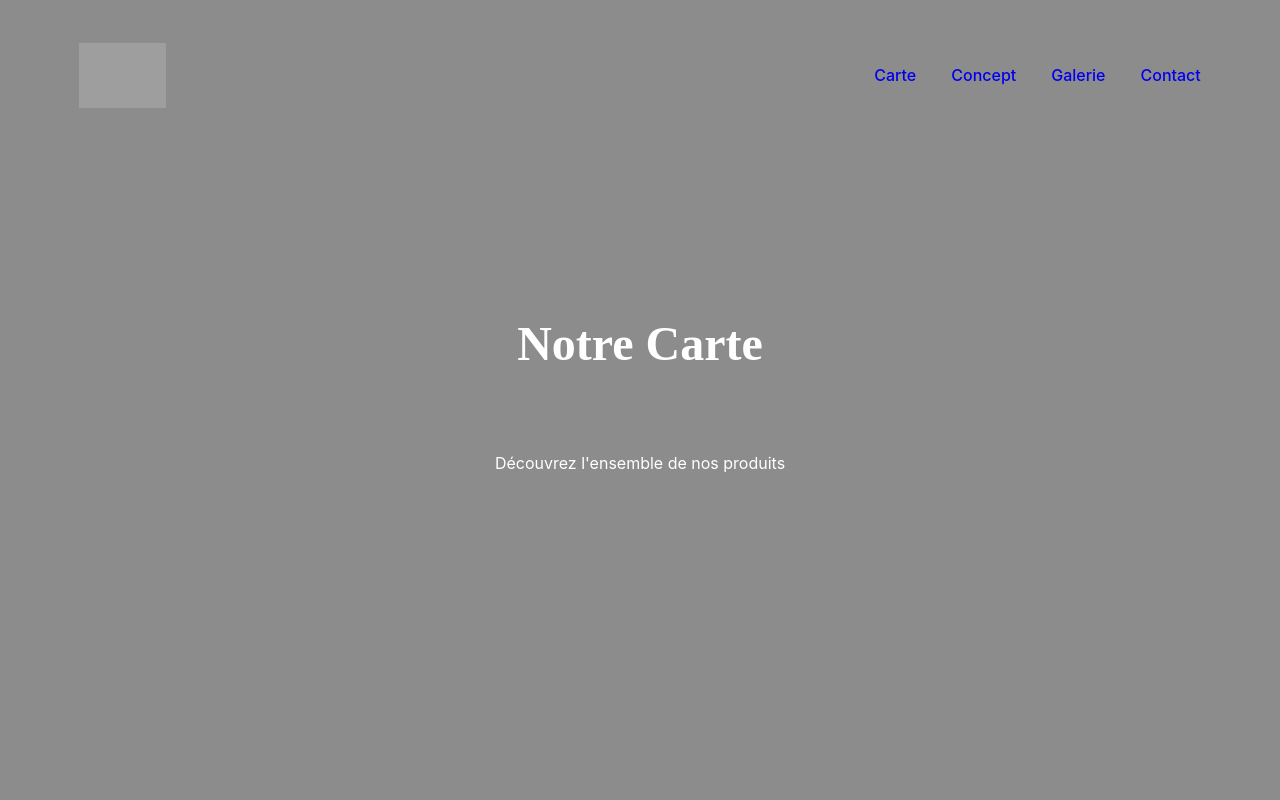
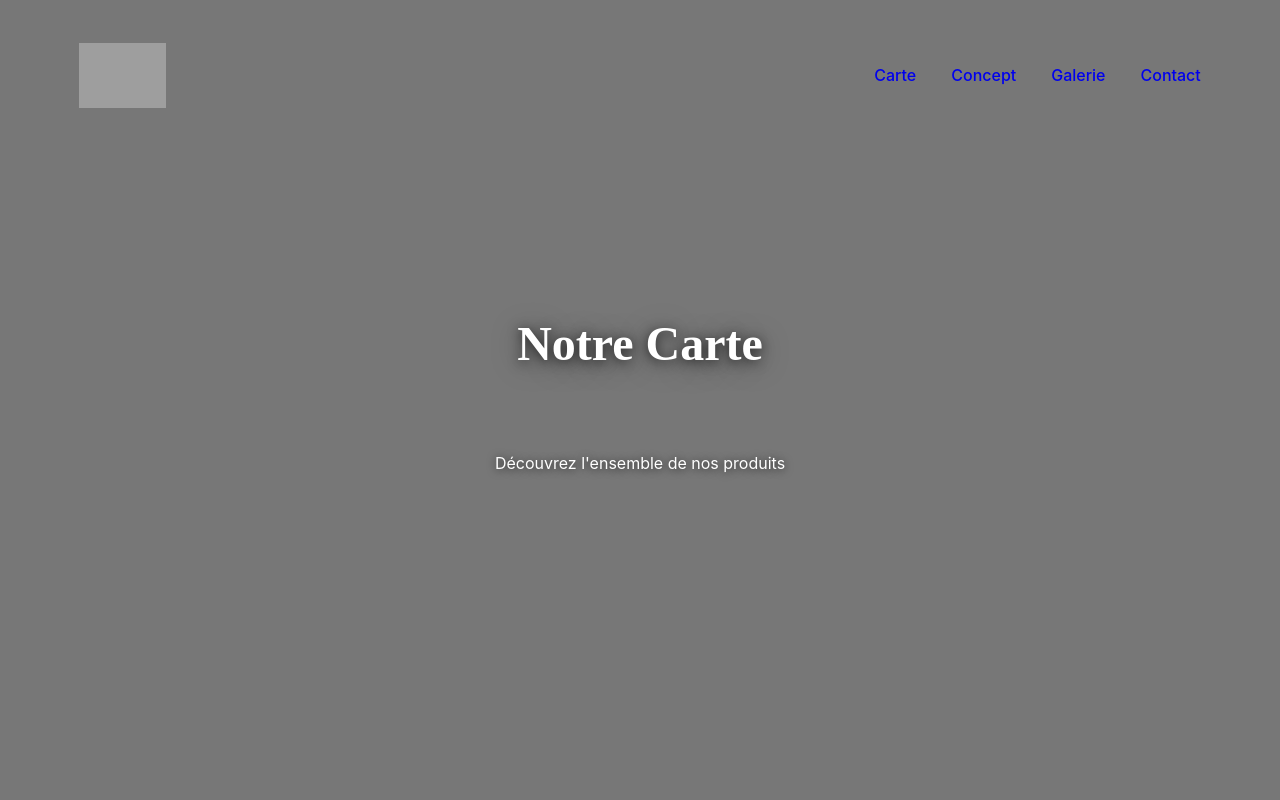
Before and after one commit to the0b51d14n/Le-Nid-Gourmand, a plain HTML site: page pages/Carte.html in a window 1280 px wide. Shown: the top 800 px of the page. Drawn offline with Linux system fonts and the light colour scheme; grey boxes are pictures that could not be loaded.

Commit message:
update version

```diff
--- a/assets/css/footer.css
+++ b/assets/css/footer.css
@@ -1,8 +1,10 @@
+/* ================================================
+   FOOTER — Structure universelle
+   Aucune couleur ici — tout le design est dans
+   les fichiers {saison}-footer.css
+   ================================================ */
+
 .site-footer {
-
-    background: var(--vert-foret);
-
-    color: white;
 
     margin-top: 140px;
 
@@ -29,8 +31,6 @@
 .footer-col h4 {
 
     margin-bottom: 18px;
-
-    color: white;
 
     font-family: "Playfair Display", serif;
 
@@ -65,8 +65,6 @@
 /* liens */
 
 .footer-col a {
-
-    color: white;
 
     text-decoration: none;
 
@@ -112,8 +110,6 @@
 
 .footer-credit a {
 
-    color: var(--beige-chaud);
-
     text-decoration: none;
 
     font-weight: 500;
--- a/assets/css/hiver/hiver.css
+++ b/assets/css/hiver/hiver.css
@@ -106,14 +106,15 @@ h3 {
 
 }
 
-.hero h1 {
-    color: var(--neige);
-    text-shadow: 0 2px 20px rgba(10, 22, 40, .60);
+.hero .hero-content h1 {
+    background: linear-gradient(135deg, #f5a623 0%, #c45a1a 40%, #8b2e0a 100%);
+    -webkit-background-clip: text;
+    -webkit-text-fill-color: transparent;
+    background-clip: text;
 }
 
-.hero p {
-    color: var(--givre);
-    text-shadow: 0 1px 12px rgba(10, 22, 40, .50);
+.hero .hero-content p {
+    color: #e8956a;
 }
 
 
--- a/assets/css/style.css
+++ b/assets/css/style.css
@@ -121,6 +121,26 @@ section {
 
 }
 
+/* Voile noir universel — améliore le contraste du texte sur toutes les saisons */
+.hero::before {
+
+    content: "";
+
+    position: absolute;
+    top: 0;
+    left: 0;
+
+    width: 100%;
+    height: 100%;
+
+    background: rgba(0, 0, 0, .15);
+
+    pointer-events: none;
+
+    z-index: 1;
+
+}
+
 .hero-border {
 
     position: absolute;
@@ -152,14 +172,32 @@ section {
     position: relative;
     z-index: 2;
 
+}
+
+/* Force le texte en blanc dans le hero quelle que soit la saison.
+   La double imbrication .hero .hero-content bat h1,h2,h3 { color } global. */
+.hero .hero-content,
+.hero .hero-content h1,
+.hero .hero-content h2,
+.hero .hero-content h3,
+.hero .hero-content p {
+
     color: white;
 
 }
 
-.hero-content h1,
-.hero-content p {
+/* Ombre portée pour détacher le texte du logo clair en arrière-plan */
+.hero .hero-content h1 {
 
-    color: white;
+    text-shadow:
+        0 2px 12px rgba(0, 0, 0, .65),
+        0 4px 30px rgba(0, 0, 0, .40);
+
+}
+
+.hero .hero-content p {
+
+    text-shadow: 0 1px 8px rgba(0, 0, 0, .70);
 
 }
 
```
Also changed, not shown: assets/css/hiver/hiver-footer.css (added, +114 -0 lines), assets/css/printemps/printemps-footer.css (added, +36 -0 lines).
